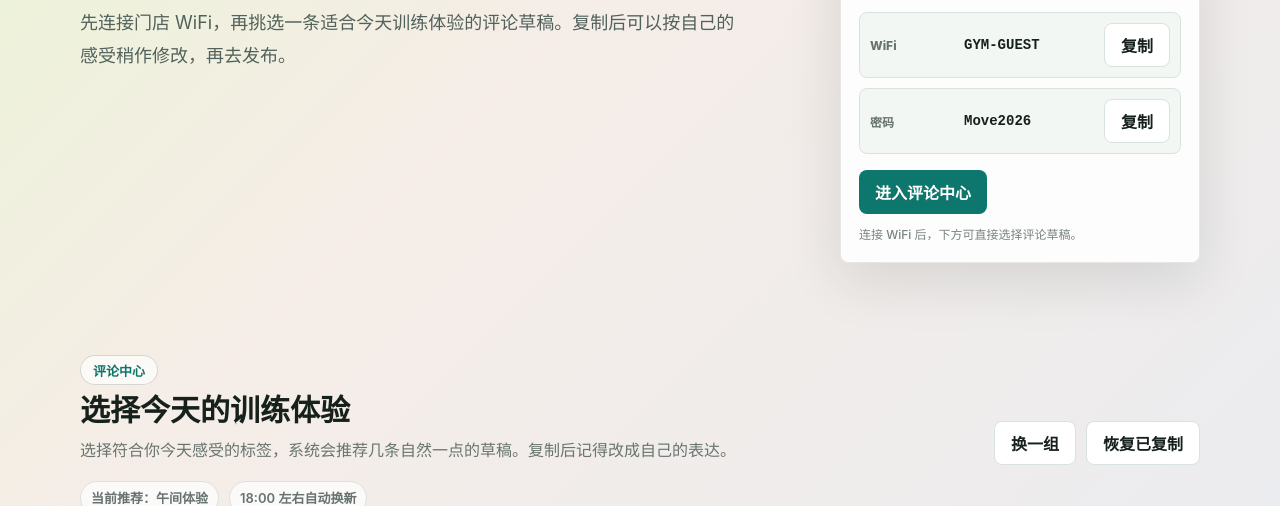
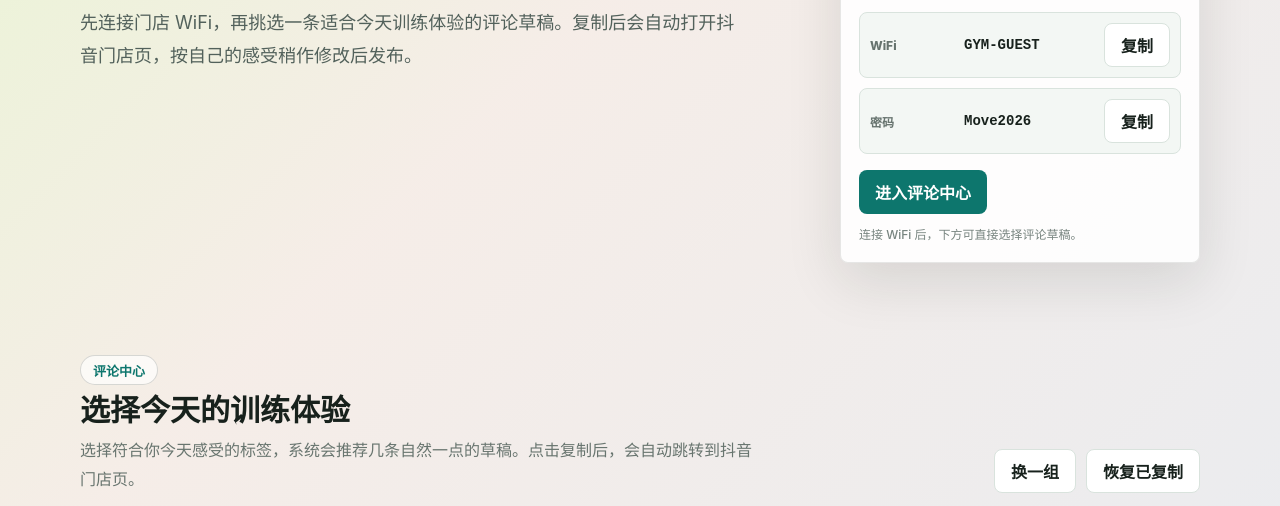
Before and after one commit to Lewis2002-William/Top-GYM-Center, a plain HTML site: page index.html in a window 1280 px wide. Shown: the part 441-947 px from the top of the page. Drawn offline with Linux system fonts and the light colour scheme.

Commit message:
Open Douyin POI after comment copy

```diff
--- a/index.html
+++ b/index.html
@@ -24,7 +24,7 @@
           <span class="eyebrow">到店顾客专用</span>
           <h1 data-config="gymName">燃点健身房</h1>
           <p class="lead">
-            先连接门店 WiFi，再挑选一条适合今天训练体验的评论草稿。复制后可以按自己的感受稍作修改，再去发布。
+            先连接门店 WiFi，再挑选一条适合今天训练体验的评论草稿。复制后会自动打开抖音门店页，按自己的感受稍作修改后发布。
           </p>
         </div>
 
@@ -55,7 +55,7 @@
             <span class="eyebrow">评论中心</span>
             <h2>选择今天的训练体验</h2>
             <p>
-              选择符合你今天感受的标签，系统会推荐几条自然一点的草稿。复制后记得改成自己的表达。
+              选择符合你今天感受的标签，系统会推荐几条自然一点的草稿。点击复制后，会自动跳转到抖音门店页。
             </p>
           </div>
           <div class="button-row">
```
